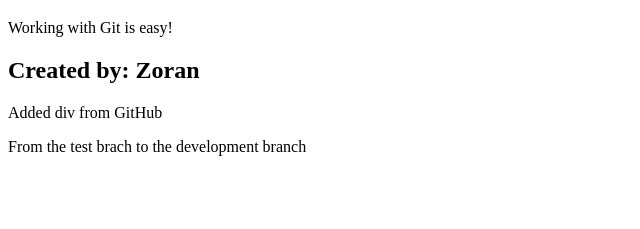
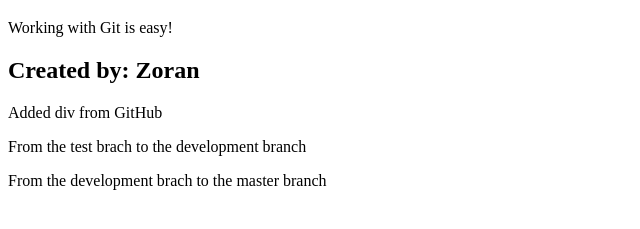
Before and after one commit to zokica8/GitMasterclass, a plain HTML site: page index.html in a window 1280 px wide. Shown: the part 61-290 px from the top of the page, without its empty margins (0-640 px from the left). Drawn offline with Linux system fonts and the light colour scheme.

Commit message:
From the development branch to the master branch

```diff
--- a/index.html
+++ b/index.html
@@ -19,5 +19,9 @@
 <div>
 	<p>From the test brach to the development branch</p>
 </div>
+<!-- From the development branch to the master branch-->
+<div>
+	<p>From the development brach to the master branch</p>
+</div>
 </body>
 </html>
```
